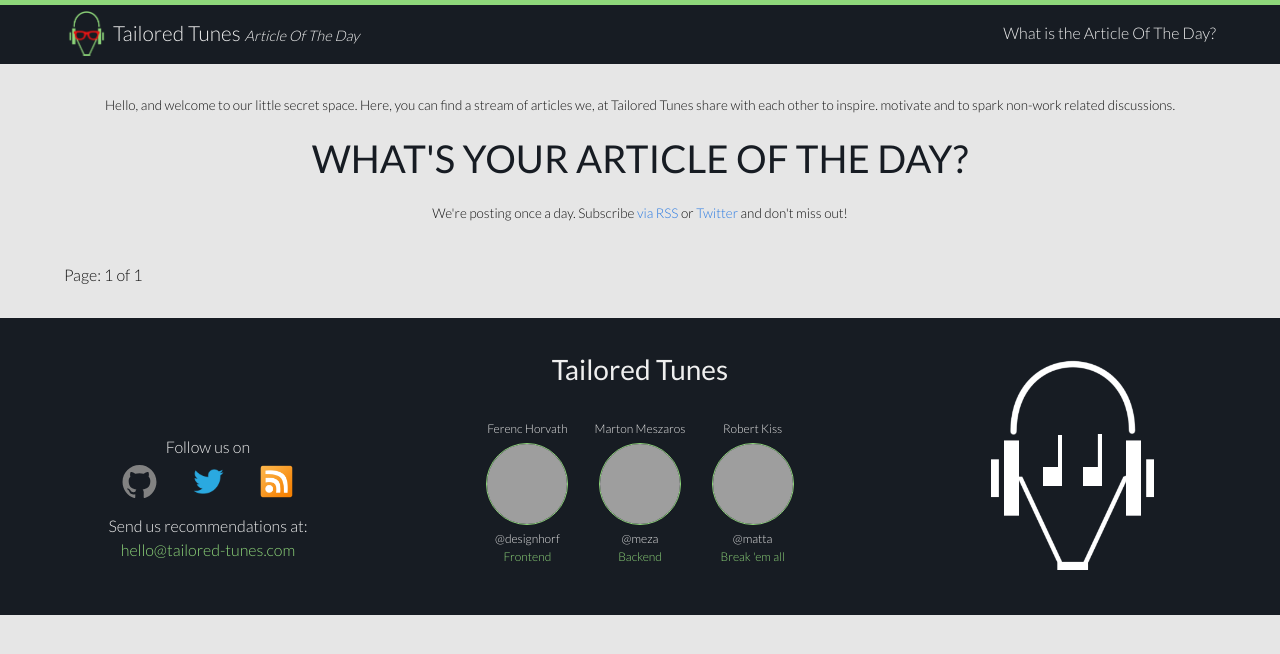
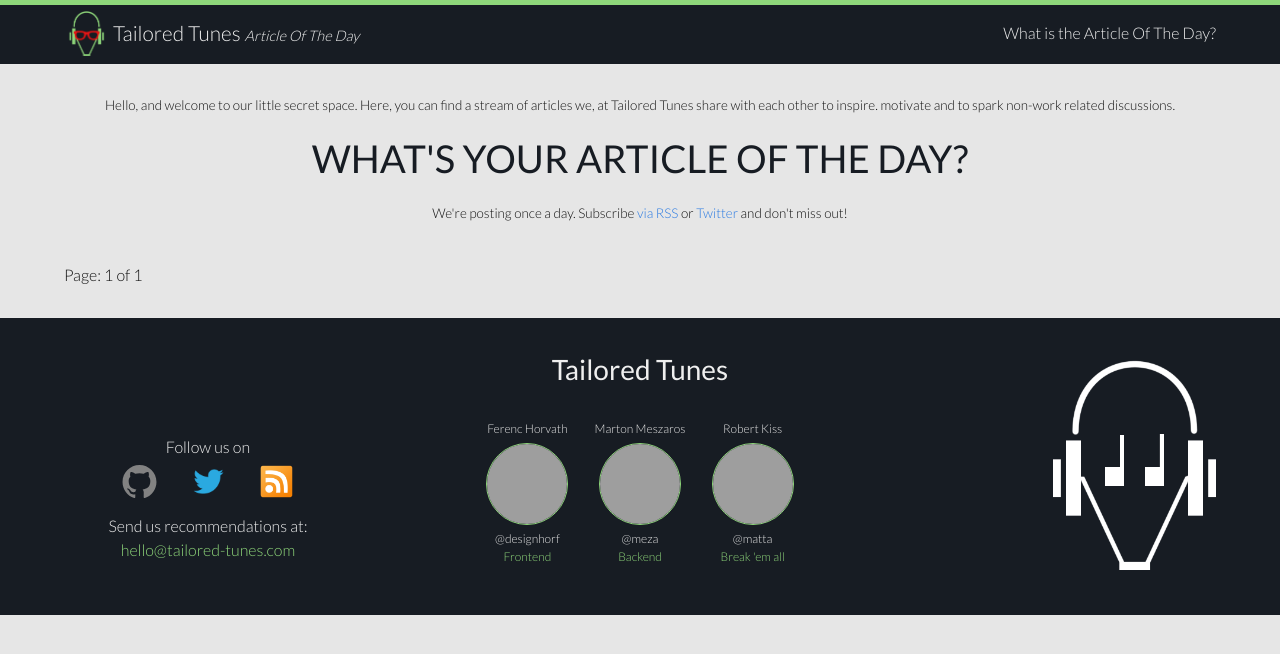
Before and after one commit to meza/test-gh, a Jekyll site: the page built from index.html, in a window 1280 px wide. Shown: the top 654 px of the page. Built offline with Jekyll 4.4.1, drawn with Linux system fonts in a browser that asks for light colours; the list of posts is cut into pages by our own code; grey boxes are pictures that could not be loaded.

Commit message:
Tatu logo to right side stateshifter/tatu-project#66

```diff
--- a/_sass/_footer.scss
+++ b/_sass/_footer.scss
@@ -73,7 +73,7 @@
     }
 
     img {
-        margin: 0 auto;
+        margin-right: 0;
     }
 }
 
```
